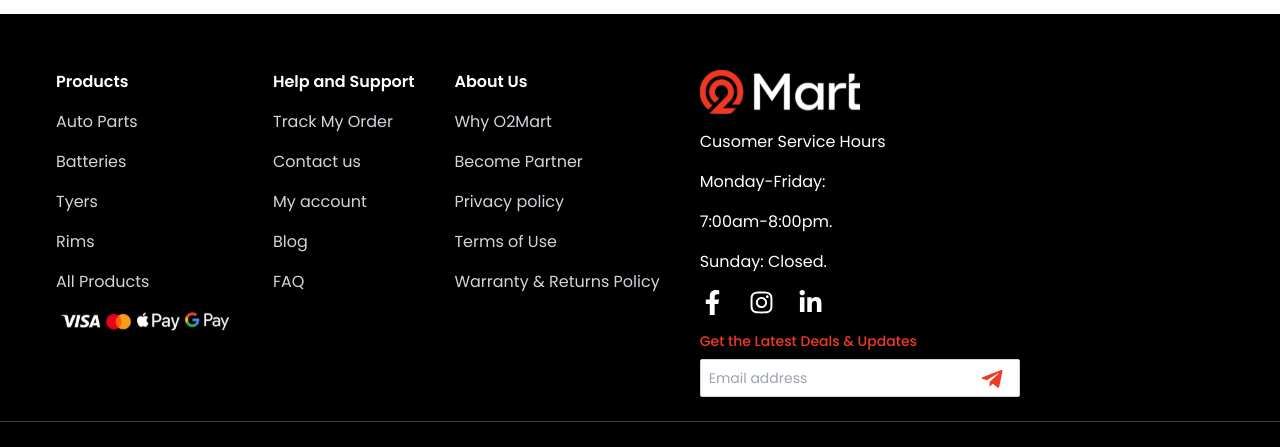
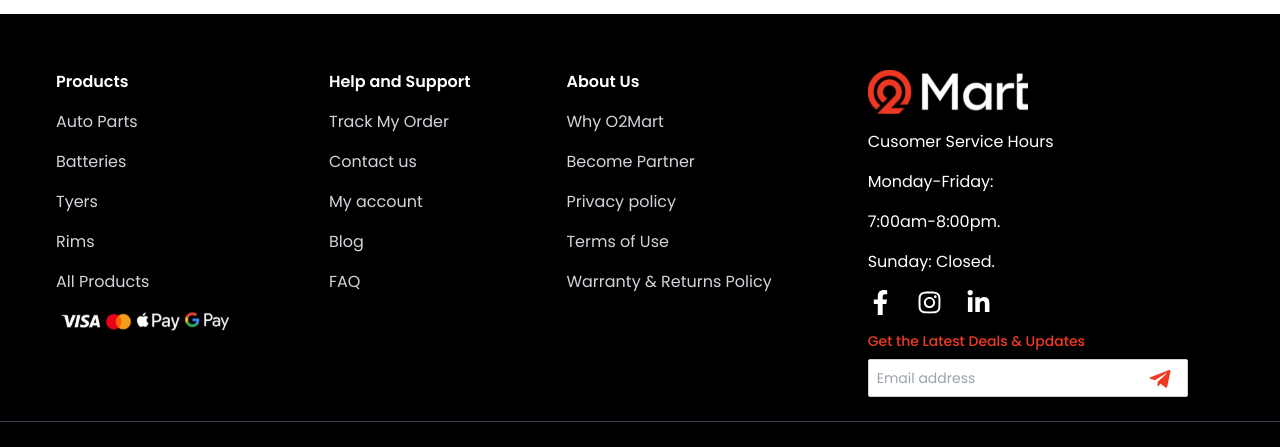
Before and after one commit to momarzouq/O2Mart, a React (Vite) app: page / in a window 1280 px wide. Shown: the part 3412-3859 px from the top of the page. Built offline with nearby package versions, Linux system fonts and the light colour scheme.

Commit message:
some edit

```diff
--- a/src/components/Footer.jsx
+++ b/src/components/Footer.jsx
@@ -14,7 +14,7 @@
   return (
     <div className="bg-black pt-14 pb-10">
       <Container>
-        <div className="flex gap-10 md:flex-col md:items-start">
+        <div className="flex gap-24 xl:gap-10 md:flex-col md:items-start">
           {/* Products */}
           <div className="flex flex-col text-gray-300 space-y-4">
             <Link to="/shop" className="text-white font-semibold">
```
